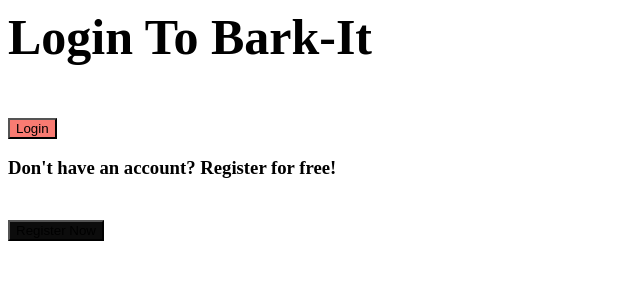
After one commit to megaboi2005/bark-it, a Flask app: template templates/logreg.html in a window 1280 px wide. The commit adds this page. Shown: the top 300 px of the page, without its empty margins (0-640 px from the left). Run offline with Flask 2, Linux system fonts and the light colour scheme; the template is opened without the code that fills it, so the values that code supplies are empty.

Commit message:
Add files via upload
Combined login/register buttons together
Added a few new WIP pages: logreg, 404, settings
Username now displays instead of login/register when logged in
readme update

```diff
--- /dev/null
+++ b/templates/404.html
@@ -0,0 +1 @@
+<h1>404 Page Not Found</h1>
--- a/templates/index.html
+++ b/templates/index.html
@@ -120,15 +120,13 @@
 	<button class="movenavs" id=movenav onclick="moveNav()"> &#x2630;</button>
 
     <br>
-	<a class=sidebutton href="/login"><button>^profile^</button></a>
+	<a class=sidebutton href="/logreg"><button>^profile^</button></a>
 	<br>
     <a class=sidebutton href="/sendpost"><button>Post</button></a>
     <br>
 
 
     <a class=sidebutton href="/about"><button>About</button></a>
-    <br>
-    <a class=sidebutton href="/register"><button>Register</button></a>
     <br>
 
     <br>
--- /dev/null
+++ b/templates/logreg.html
@@ -0,0 +1,4 @@
+<h1 style="font-size: 50px;">Login To Bark-It</h1><br>
+<a href="/login"><button style="background-color: #F97B72">Login</button></a><br>
+<h3>Don't have an account? Register for free!<h3><br>
+<a href="/register"><button style="background-color: rgb(12, 12, 12);">Register Now</button></a>
--- /dev/null
+++ b/templates/settings.html
@@ -0,0 +1,2 @@
+<h1>FILLER SETTINGS PAGE!!!!!</h1>
+<button>Click me, I do nothing!</button>
```
